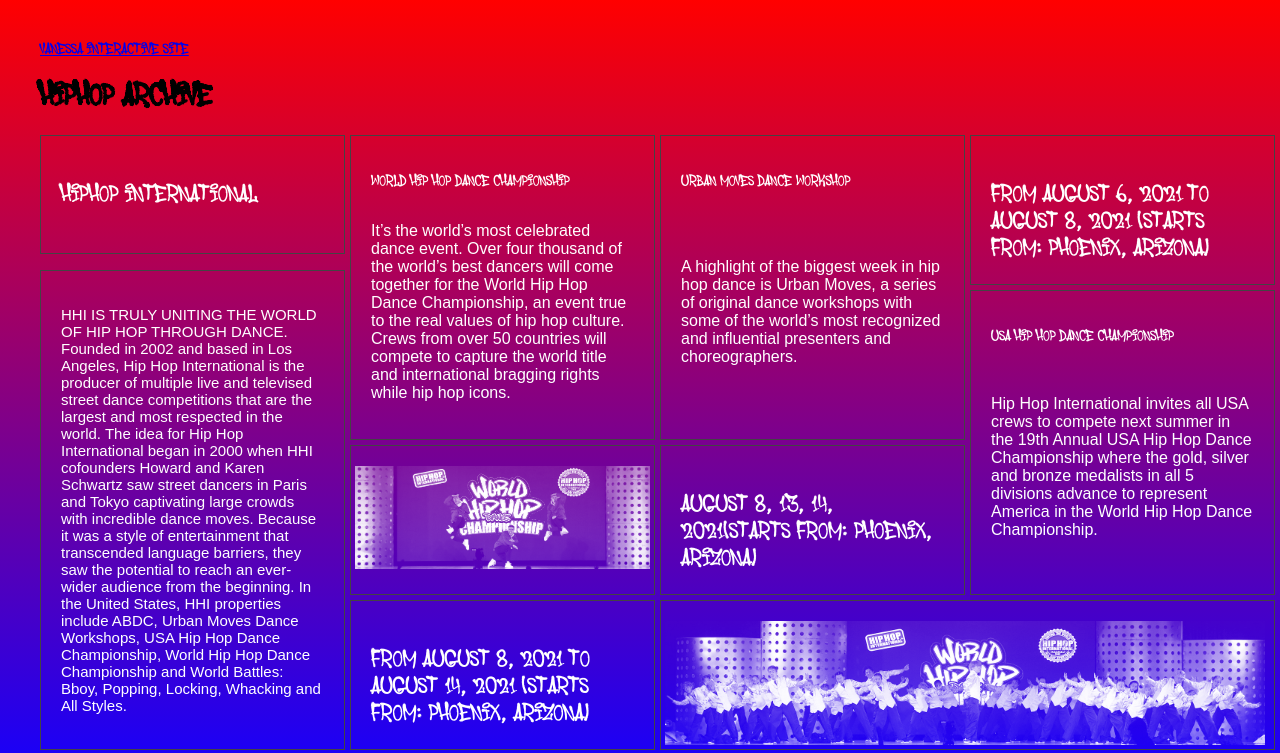
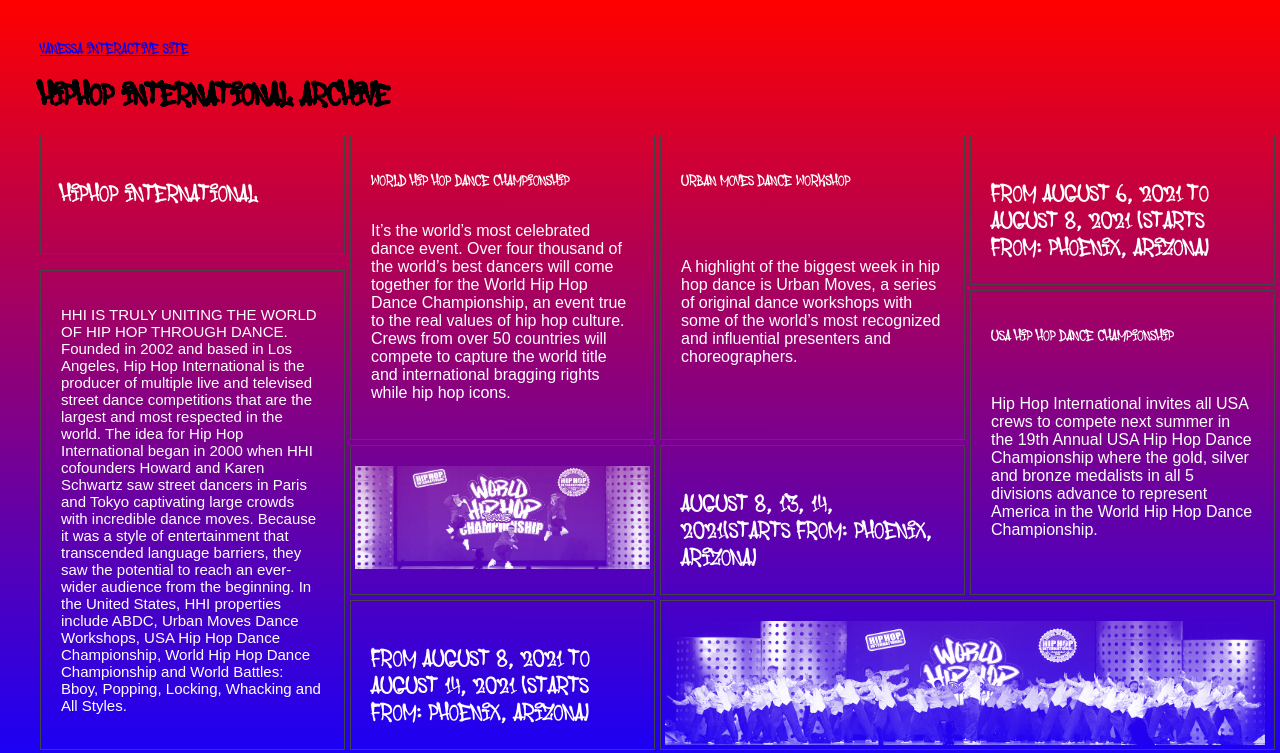
Before and after one commit to VanessaZhong-7/Interactive1, a plain HTML site: page archive/hiphop.html in a window 1280 px wide. Shown: the top 753 px of the page. Drawn offline with Linux system fonts and the light colour scheme.

Commit message:
Update hiphop.html

```diff
--- a/archive/hiphop.html
+++ b/archive/hiphop.html
@@ -9,7 +9,7 @@
   <nav>
   <a href="../index.html">Vanessa Interactive Site</a>
   </nav>
-  <h1 style="color: black">  Hiphop Archive</h1>
+  <h1 style="color: black">  Hiphop International Archive</h1>
 </head>
 
 <div class="wrapper">
```
